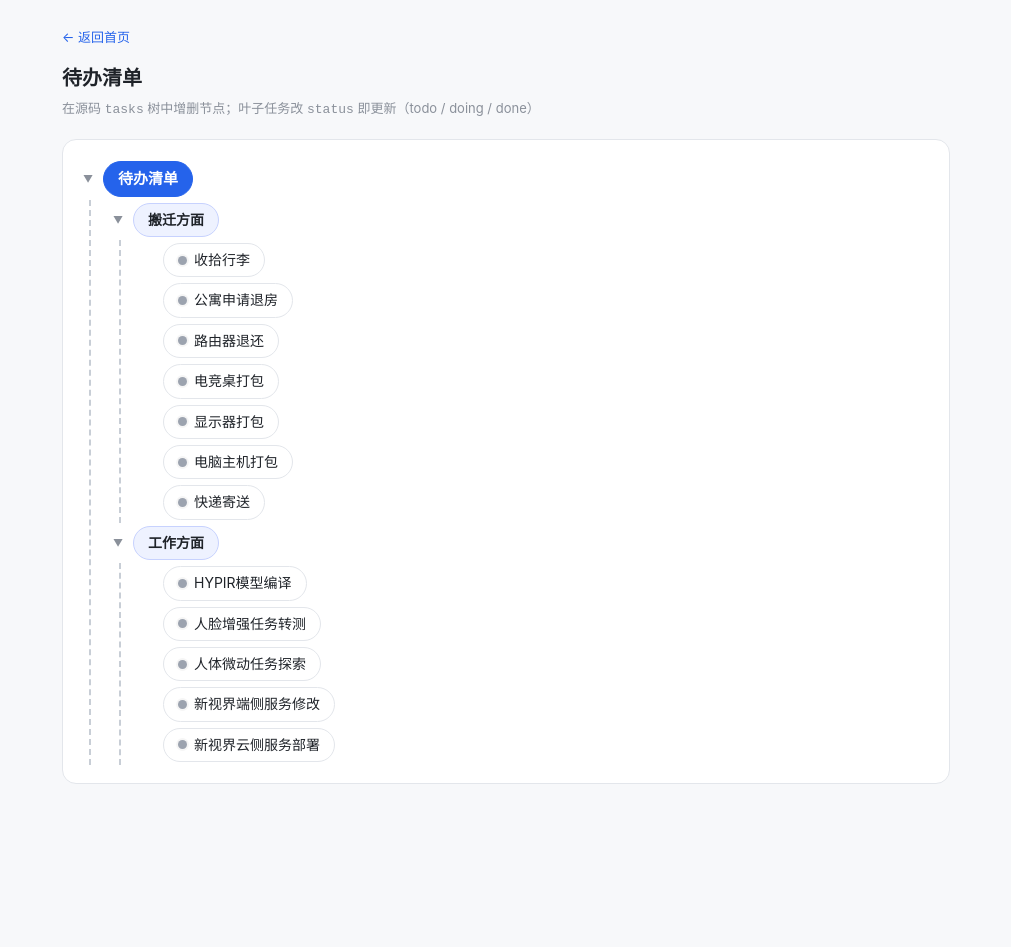
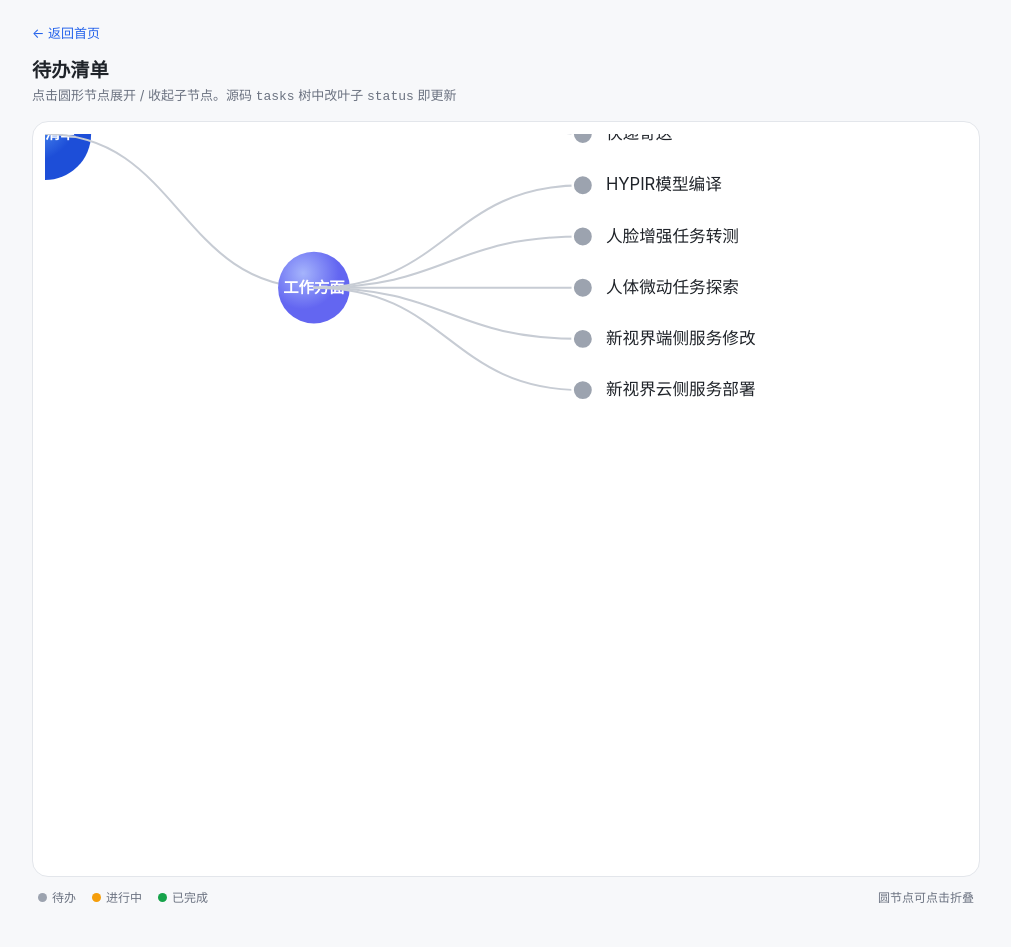
Before and after one commit to CrescentVelvet/crescentvelvet.github.io, a Jekyll site: the page built from _pages/todo_list.html, in a window 1280 px wide. Shown: the whole page, without its empty margins (134-1145 px from the left). Built offline with Jekyll 4.4.1, drawn with Linux system fonts in a browser that asks for light colours; before the commit the page ends 900 px from its top, so only the background shows below that.

Commit message:
待办清单：改为SVG思维导图(灵动交互) — 布局layout按深度算x/叶子列居中算y;根节点r36蓝渐变大圆+脉冲halo动画,分类节点r28紫渐变大圆,叶子r8状态色实心圆(todo灰/doing橙/done绿)+右侧文字;子节点用三次贝塞尔曲线linkPath连到父节点中心(子坐标相对父,嵌套<g>);点击父圆.toggle collapsed(kids opacity0+scale.4过渡收起,再点展开);hover父圆drop-shadow发光+lit类高亮其直连link加粗变紫;入场ready后link stroke-dashoffset绘制+bubble淡入;已done叶子文字删除线置灰;escapeXml防注入;DOM mock验证15节点+曲线+viewBox正常

```diff
--- a/_pages/todo_list.html
+++ b/_pages/todo_list.html
@@ -12,14 +12,8 @@ title: "待办清单"
     <style>
         :root {
             --bg: #f7f8fa;
-            --card: #ffffff;
-            --border: #e3e6eb;
             --text: #1f2329;
-            --text-muted: #8a909a;
-            --line: #c8ced6;
-            --root-bg: #2563eb;
-            --branch-bg: #eef2ff;
-            --branch-bd: #c7d2fe;
+            --text-muted: #6b7280;
             --todo: #9ca3af;
             --doing: #f59e0b;
             --done: #16a34a;
@@ -30,107 +24,128 @@ title: "待办清单"
             font-family: -apple-system, BlinkMacSystemFont, "Segoe UI", Roboto, "PingFang SC", "Microsoft YaHei", sans-serif;
             background: var(--bg);
             color: var(--text);
-            line-height: 1.6;
+            line-height: 1.5;
             -webkit-font-smoothing: antialiased;
         }
         .wrap {
-            max-width: 920px;
+            max-width: 980px;
             margin: 0 auto;
-            padding: 24px 16px 60px;
+            padding: 20px 16px 40px;
         }
-        h1 { font-size: 1.25em; margin: 0 0 4px; }
-        .subtitle { color: var(--text-muted); font-size: 13px; margin: 0 0 18px; }
+        h1 { font-size: 1.2em; margin: 0 0 2px; }
+        .subtitle { color: var(--text-muted); font-size: 13px; margin: 0 0 14px; }
         a.home {
             display: inline-block;
-            margin-bottom: 14px;
-            color: var(--root-bg);
+            margin-bottom: 12px;
+            color: #2563eb;
             text-decoration: none;
             font-size: 13px;
         }
         a.home:hover { text-decoration: underline; }
 
-        .tree {
-            background: var(--card);
-            border: 1px solid var(--border);
-            border-radius: 14px;
-            padding: 18px 16px;
+        .canvas {
+            background: #fff;
+            border: 1px solid #e3e6eb;
+            border-radius: 16px;
+            padding: 12px;
+            overflow: hidden;
         }
-        .node { position: relative; }
-        .node-row {
-            display: flex;
-            align-items: center;
-            gap: 6px;
-            padding: 3px 0;
+        svg.mindmap { display: block; width: 100%; height: auto; user-select: none; }
+
+        /* connectors */
+        .link {
+            fill: none;
+            stroke: #c7ccd4;
+            stroke-width: 1.6;
+            stroke-linecap: round;
+            stroke-dasharray: 1200;
+            stroke-dashoffset: 1200;
+            transition: stroke-dashoffset .7s ease, stroke .2s, stroke-width .2s;
         }
-        .children {
-            margin-left: 10px;
-            padding-left: 18px;
-            border-left: 2px dashed var(--line);
+        .ready .link { stroke-dashoffset: 0; }
+        .node.lit > .kids > .link { stroke: #6366f1; stroke-width: 2.6; }
+
+        /* bubbles */
+        .bubble {
+            cursor: default;
+            transform-box: fill-box;
+            transform-origin: center;
+            transition: r .18s ease, filter .2s ease;
+            opacity: 0;
+            transition: opacity .5s ease, r .18s ease, filter .2s ease;
         }
-        .node.collapsed > .children { display: none; }
-        .pill {
-            display: inline-flex;
-            align-items: center;
-            gap: 7px;
-            padding: 5px 14px;
-            border-radius: 999px;
-            font-size: 14px;
-            background: var(--card);
-            border: 1px solid var(--border);
-            white-space: nowrap;
+        .ready .bubble { opacity: 1; }
+        .bubble.parent, .bubble.root { cursor: pointer; }
+        .bubble.parent:hover, .bubble.root:hover {
+            filter: drop-shadow(0 2px 6px rgba(99,102,241,.45));
         }
-        .pill.root {
-            font-weight: 800;
-            font-size: 15px;
-            background: var(--root-bg);
-            color: #fff;
-            border-color: var(--root-bg);
+        .node.collapsed > .bubble { stroke-dasharray: 3 3; }
+        .node.leaf.done .lbl { text-decoration: line-through; fill: var(--text-muted); }
+
+        /* labels */
+        .lbl {
+            font-size: 13px;
+            fill: var(--text);
+            pointer-events: none;
+            opacity: 0;
+            transition: opacity .5s ease;
         }
-        .pill.parent {
-            font-weight: 700;
-            background: var(--branch-bg);
-            border-color: var(--branch-bd);
+        .ready .lbl { opacity: 1; }
+        .bubble + .lbl-on { fill: #fff; font-weight: 700; font-size: 12px; }
+
+        /* root pulse halo */
+        .halo {
+            fill: #2563eb;
+            opacity: 0;
+            transform-box: fill-box;
+            transform-origin: center;
         }
-        .pill.leaf.done {
-            text-decoration: line-through;
-            color: var(--text-muted);
+        .ready .halo { animation: pulse 2.6s ease-out infinite; }
+        @keyframes pulse {
+            0%   { opacity: .35; transform: scale(1); }
+            70%  { opacity: 0;   transform: scale(1.7); }
+            100% { opacity: 0;   transform: scale(1.7); }
         }
-        .dot {
-            width: 9px;
-            height: 9px;
-            border-radius: 50%;
-            flex: 0 0 auto;
-            box-shadow: 0 0 0 2px rgba(0,0,0,.04);
+
+        /* collapse animation */
+        .kids {
+            transform-box: fill-box;
+            transform-origin: 0 0;
+            transition: opacity .32s ease, transform .32s ease;
         }
-        .dot.todo { background: var(--todo); }
-        .dot.doing { background: var(--doing); }
-        .dot.done { background: var(--done); }
-        .caret {
-            display: inline-flex;
-            align-items: center;
-            justify-content: center;
-            width: 18px;
-            height: 18px;
-            flex: 0 0 auto;
-            cursor: pointer;
-            color: var(--text-muted);
-            user-select: none;
-            transition: transform .15s;
-            border-radius: 4px;
-            font-size: 10px;
+        .node.collapsed > .kids {
+            opacity: 0;
+            transform: scale(.4);
+            pointer-events: none;
         }
-        .caret:hover { background: #eef1f4; color: var(--text); }
-        .node.collapsed > .node-row > .caret { transform: rotate(-90deg); }
-        .caret-spacer { display: inline-block; width: 18px; flex: 0 0 auto; }
+        .legend {
+            display: flex; gap: 16px; flex-wrap: wrap;
+            font-size: 12px; color: var(--text-muted);
+            margin-top: 12px; padding: 0 6px;
+        }
+        .legend span { display: inline-flex; align-items: center; gap: 5px; }
+        .legend i { width: 9px; height: 9px; border-radius: 50%; display: inline-block; }
+        .legend .i-todo { background: var(--todo); }
+        .legend .i-doing { background: var(--doing); }
+        .legend .i-done { background: var(--done); }
+        .legend .hint { margin-left: auto; }
     </style>
 </head>
 <body>
     <div class="wrap">
         <a href="/" class="home">&larr; 返回首页</a>
         <h1>待办清单</h1>
-        <p class="subtitle">在源码 <code>tasks</code> 树中增删节点；叶子任务改 <code>status</code> 即更新（todo / doing / done）</p>
+        <p class="subtitle">点击圆形节点展开 / 收起子节点。源码 <code>tasks</code> 树中改叶子 <code>status</code> 即更新</p>
 
-        <div class="tree" id="tree"></div>
+        <div class="canvas">
+            <svg class="mindmap" id="mindmap" xmlns="http://www.w3.org/2000/svg"></svg>
+        </div>
+        <div class="legend">
+            <span><i class="i-todo"></i>待办</span>
+            <span><i class="i-doing"></i>进行中</span>
+            <span><i class="i-done"></i>已完成</span>
+            <span class="hint">圆节点可点击折叠</span>
+        </div>
     </div>
 
     <script>
@@ -166,51 +181,111 @@ title: "待办清单"
             }
         ];
 
-        var treeEl = document.getElementById("tree");
+        var STATUS = { todo: "#9ca3af", doing: "#f59e0b", done: "#16a34a" };
 
-        function escapeHtml(s) {
+        var LEVEL_X = 210;   // 列间距
+        var LEAF_GAP = 40;   // 叶子纵向间距
+        var TOP = 50;
+        var LEFT = 70;
+        var cursor = { y: TOP };
+
+        function layout(node, depth) {
+            node.depth = depth;
+            node.x = LEFT + depth * LEVEL_X;
+            if (node.children && node.children.length) {
+                node.children.forEach(function (c) { layout(c, depth + 1); });
+                var ys = node.children.map(function (c) { return c.y; });
+                node.y = (Math.min.apply(null, ys) + Math.max.apply(null, ys)) / 2;
+            } else {
+                node.y = cursor.y;
+                cursor.y += LEAF_GAP;
+            }
+        }
+
+        function escapeXml(s) {
             return String(s == null ? "" : s)
                 .replace(/&/g, "&amp;").replace(/</g, "&lt;").replace(/>/g, "&gt;")
                 .replace(/"/g, "&quot;");
         }
 
-        function renderNode(node, isRoot) {
-            var hasChildren = node.children && node.children.length;
-            var isLeaf = !hasChildren;
-            var status = node.status || "todo";
-
-            var caret = hasChildren
-                ? '<span class="caret" title="展开/折叠" tabindex="0">&#9660;</span>'
-                : '<span class="caret-spacer"></span>';
-
-            var pillCls = isRoot ? "pill root"
-                : (isLeaf ? "pill leaf " + status : "pill parent");
-            var dot = isLeaf ? '<span class="dot ' + status + '"></span>' : "";
-
-            var childrenHtml = hasChildren
-                ? '<div class="children">' + node.children.map(function (c) { return renderNode(c, false); }).join("") + "</div>"
-                : "";
-
-            return '<div class="node">'
-                + '<div class="node-row">' + caret
-                + '<span class="' + pillCls + '">' + dot + escapeHtml(node.title) + "</span></div>"
-                + childrenHtml
-                + "</div>";
+        function linkPath(x1, y1, x2, y2) {
+            var mx = (x1 + x2) / 2;
+            return "M " + x1 + " " + y1 + " C " + mx + " " + y1 + ", " + mx + " " + y2 + ", " + x2 + " " + y2;
         }
 
-        treeEl.innerHTML = renderNode({ title: "待办清单", children: tasks }, true);
+        function renderNode(node, parentX, parentY) {
+            var lx = node.x - parentX;
+            var ly = node.y - parentY;
+            var isRoot = node.depth === 0;
+            var isLeaf = !node.children || !node.children.length;
+            var hasKids = !isLeaf;
+            var status = node.status || "todo";
+            var color = STATUS[status] || STATUS.todo;
 
-        treeEl.addEventListener("click", function (e) {
-            var caret = e.target.closest(".caret");
-            if (!caret) return;
-            caret.closest(".node").classList.toggle("collapsed");
+            var r = isRoot ? 36 : (isLeaf ? 8 : 28);
+            var cls = "bubble" + (isRoot ? " root" : (isLeaf ? " leaf" : " parent"));
+            var fill = isRoot ? "url(#g-root)" : (isLeaf ? color : "url(#g-branch)");
+            var stroke = isLeaf ? "#fff" : "none";
+            var nodeCls = "node" + (isLeaf ? " leaf " + status : "") + (hasKids ? " parent" : "");
+
+            var html = '<g class="' + nodeCls + '" transform="translate(' + lx + "," + ly + ')">';
+
+            if (isRoot) html += '<circle class="halo" r="' + (r + 2) + '"/>';
+            html += '<circle class="' + cls + '" r="' + r + '" fill="' + fill + '" stroke="' + stroke + '" stroke-width="2"/>';
+
+            if (isLeaf) {
+                html += '<text class="lbl" x="' + (r + 10) + '" y="4">' + escapeXml(node.title) + "</text>";
+            } else {
+                html += '<text class="lbl lbl-on" x="0" y="4" text-anchor="middle">' + escapeXml(node.title) + "</text>";
+            }
+
+            if (hasKids) {
+                html += '<g class="kids">';
+                node.children.forEach(function (c) {
+                    var clx = c.x - node.x;
+                    var cly = c.y - node.y;
+                    html += '<path class="link" d="' + linkPath(0, 0, clx, cly) + '"/>';
+                    html += renderNode(c, node.x, node.y);
+                });
+                html += "</g>";
+            }
+            html += "</g>";
+            return html;
+        }
+
+        var root = { title: "待办清单", children: tasks };
+        layout(root, 0);
+        var width = LEFT + 2 * LEVEL_X + 230;
+        var height = cursor.y + 40;
+
+        var svg = document.getElementById("mindmap");
+        svg.setAttribute("viewBox", "0 0 " + width + " " + height);
+        svg.innerHTML =
+              '<defs>'
+            + '<radialGradient id="g-root" cx="35%" cy="30%"><stop offset="0%" stop-color="#60a5fa"/><stop offset="100%" stop-color="#1d4ed8"/></radialGradient>'
+            + '<radialGradient id="g-branch" cx="35%" cy="30%"><stop offset="0%" stop-color="#a5b4fc"/><stop offset="100%" stop-color="#6366f1"/></radialGradient>'
+            + '</defs>'
+            + renderNode(root, root.x, root.y);
+
+        requestAnimationFrame(function () {
+            svg.classList.add("ready");
         });
-        treeEl.addEventListener("keydown", function (e) {
-            if (e.key !== "Enter" && e.key !== " ") return;
-            var caret = e.target.closest(".caret");
-            if (!caret) return;
-            e.preventDefault();
-            caret.closest(".node").classList.toggle("collapsed");
+
+        svg.addEventListener("click", function (e) {
+            var bubble = e.target.closest(".bubble.parent, .bubble.root");
+            if (!bubble) return;
+            bubble.closest(".node").classList.toggle("collapsed");
+        });
+
+        svg.addEventListener("mouseover", function (e) {
+            var bubble = e.target.closest(".bubble.parent, .bubble.root");
+            if (!bubble) return;
+            bubble.closest(".node").classList.add("lit");
+        });
+        svg.addEventListener("mouseout", function (e) {
+            var bubble = e.target.closest(".bubble.parent, .bubble.root");
+            if (!bubble) return;
+            bubble.closest(".node").classList.remove("lit");
         });
     })();
     </script>
```
Also changed, not shown: other parts of _pages/todo_list.html (+1 -1 lines).
